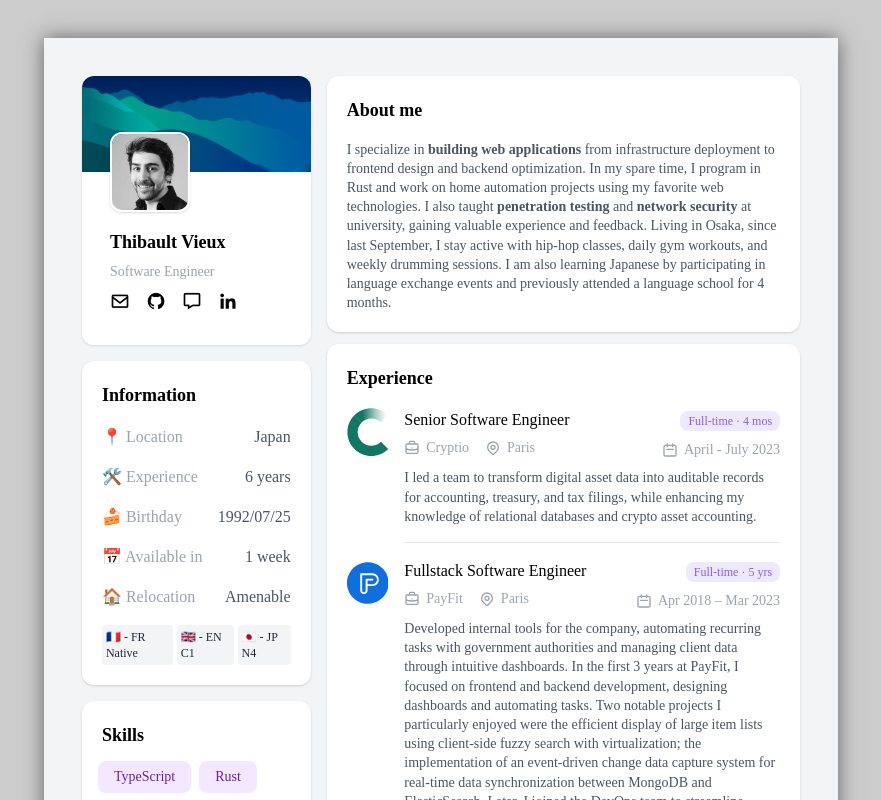
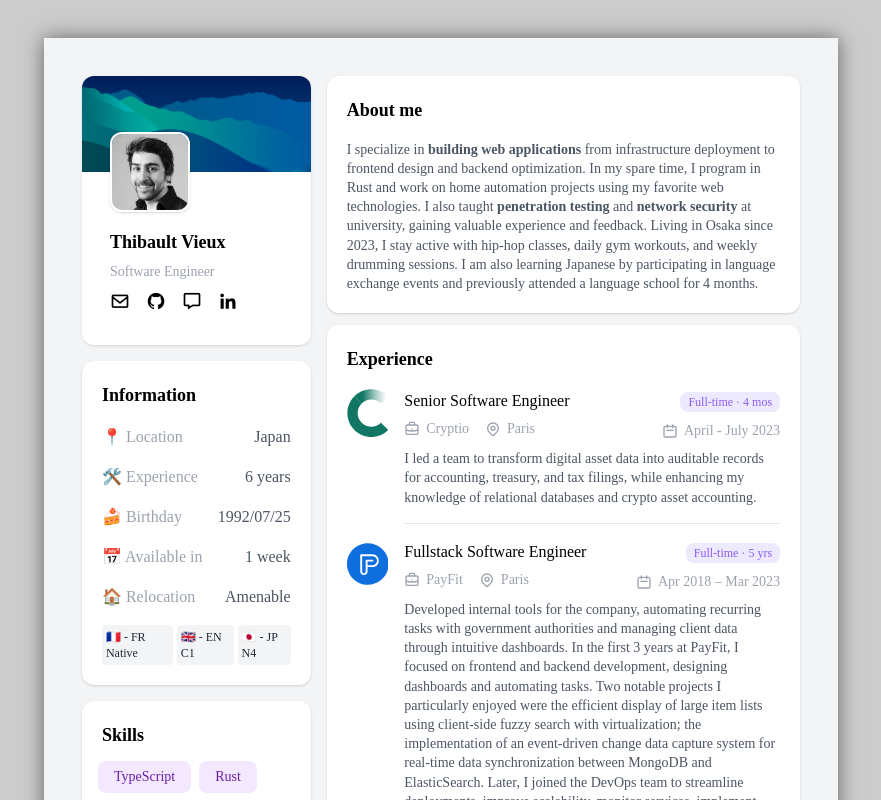
Before and after one commit to melkir/resume, a SvelteKit app: page / in a window 1280 px wide. Shown: the top 800 px of the page, without its empty margins (199-1080 px from the left). Built offline with nearby package versions, Linux system fonts and the light colour scheme; a web font is replaced by a local one.

Commit message:
Update +page.svelte

```diff
--- a/src/routes/+page.svelte
+++ b/src/routes/+page.svelte
@@ -214,7 +214,7 @@
           <b>penetration testing</b>
           and
           <b>network security</b> at university, gaining valuable experience and feedback. Living in
-          Osaka, since last September, I stay active with hip-hop classes, daily gym workouts, and weekly
+          Osaka since 2023, I stay active with hip-hop classes, daily gym workouts, and weekly
           drumming sessions. I am also learning Japanese by participating in language exchange events
           and previously attended a language school for 4 months.
         </p>
```
